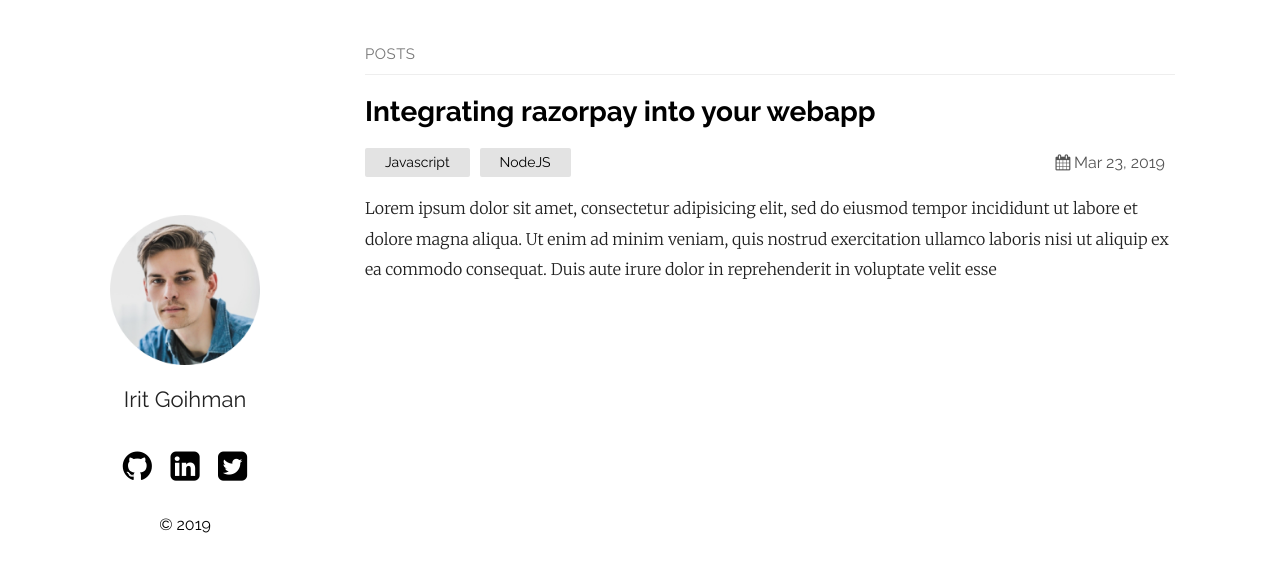
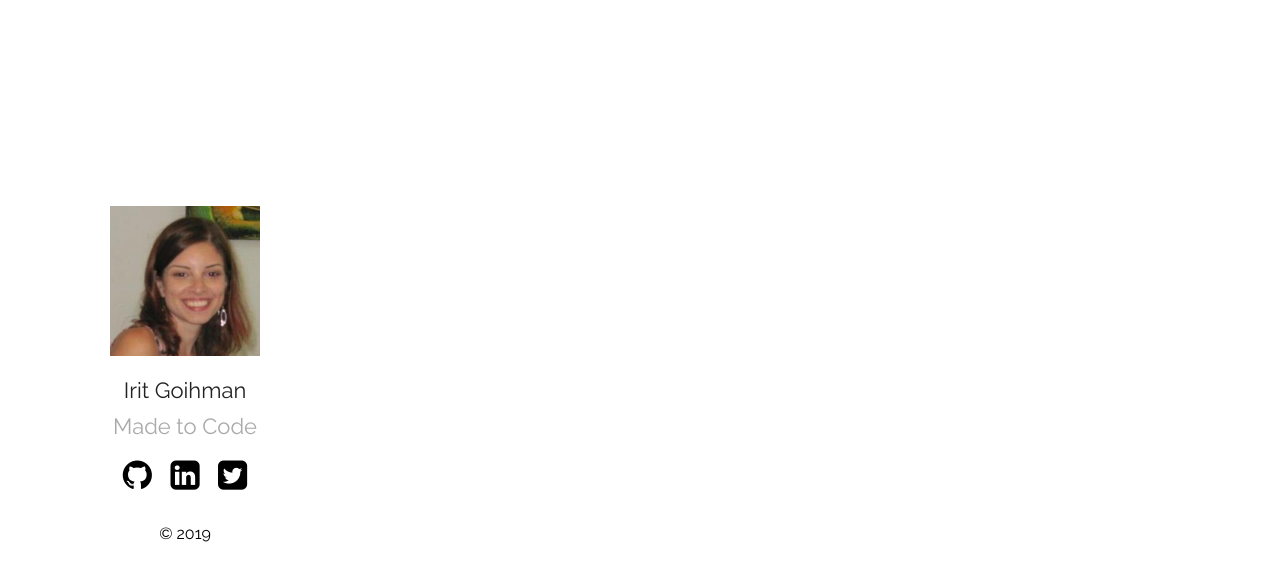
Before and after one commit to igoihman/igoihman.github.io, a Jekyll site: the page built from index.md, in a window 1280 px wide. Shown: the top 581 px of the page. Built offline with Jekyll 4.4.1, drawn with Linux system fonts in a browser that asks for light colours.

Commit message:
customize

````diff
--- a/_config.yml
+++ b/_config.yml
@@ -11,7 +11,7 @@
   sass_dir: _sass
 plainwhite:
   name: Irit Goihman
-  tagline:
+  tagline: Made to Code
   date_format: "%b %-d, %Y"
   sitemap: true # set to true to generate sitemap.xml content
 
--- a/_posts/2019-03-23-welcome-to-jekyll.markdown
+++ /dev/null
@@ -1,28 +0,0 @@
----
-layout: post
-title:  "Integrating razorpay into your webapp"
-date:   2019-03-23 21:03:36 +0530
-categories: Javascript NodeJS
----
-Lorem ipsum dolor sit amet, consectetur adipisicing elit, sed do eiusmod tempor incididunt ut labore et dolore magna aliqua. Ut enim ad minim veniam, quis nostrud exercitation ullamco laboris nisi ut aliquip ex ea commodo consequat. Duis aute irure dolor in reprehenderit in voluptate velit esse
-
-```javascript
-const Razorpay = require('razorpay');
-
-let rzp = Razorpay({
-	key_id: 'KEY_ID',
-	secret: 'name'
-});
-
-// capture request
-rzp.capture(payment_id, cost)
-	.then(function (data) {
-		return 2;
-	})
-```
-
-Check out the [Jekyll docs][jekyll-docs] for more info on how to get the most out of Jekyll. File all bugs/feature requests at [Jekyll’s GitHub repo][jekyll-gh]. If you have questions, you can ask them on [Jekyll Talk][jekyll-talk].
-
-[jekyll-docs]: https://jekyllrb.com/docs/home
-[jekyll-gh]:   https://github.com/jekyll/jekyll
-[jekyll-talk]: https://talk.jekyllrb.com/
````
Also changed, not shown: Gemfile.lock, LICENSE.txt (deleted), assets/portfolio.png.
